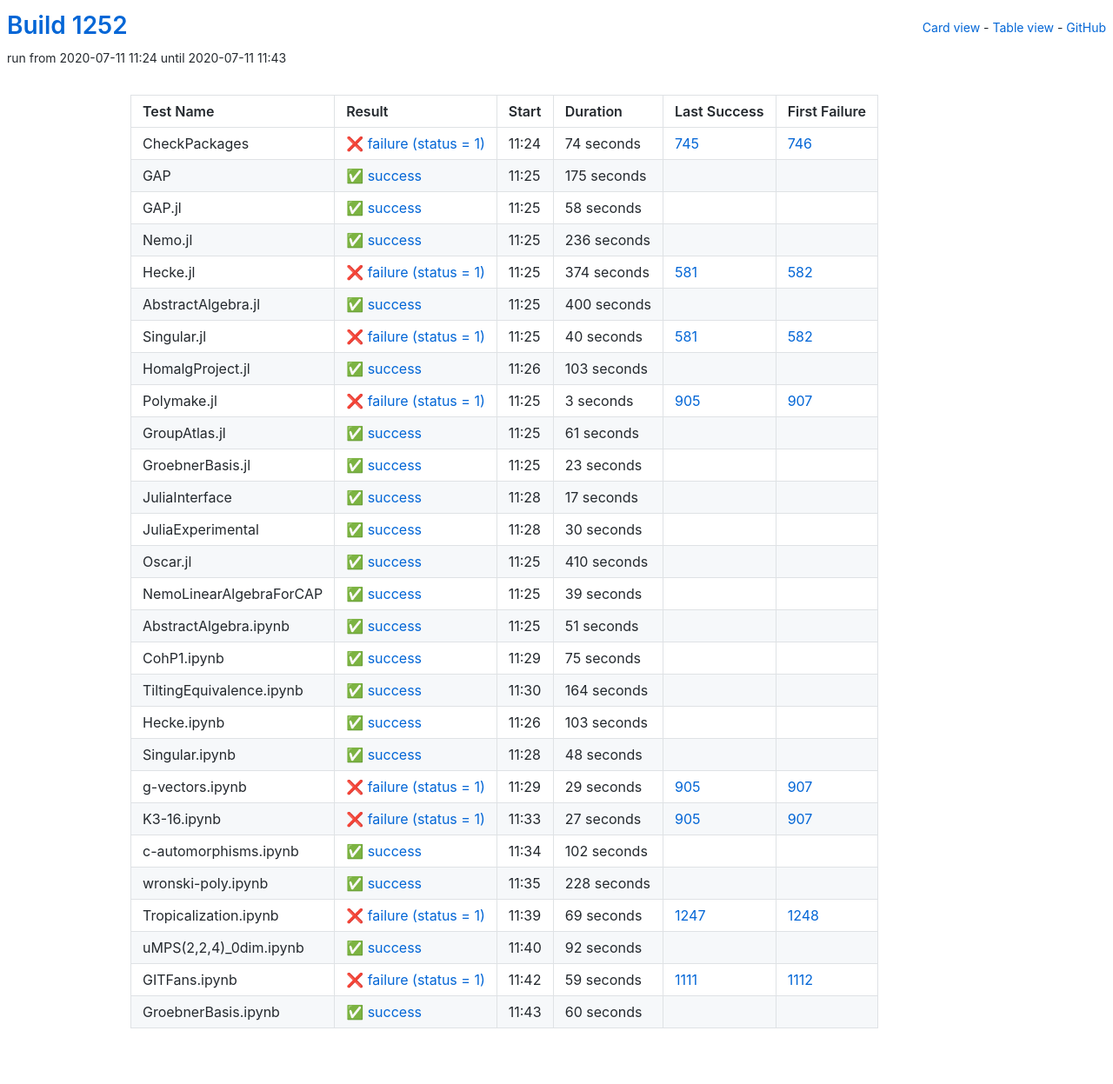
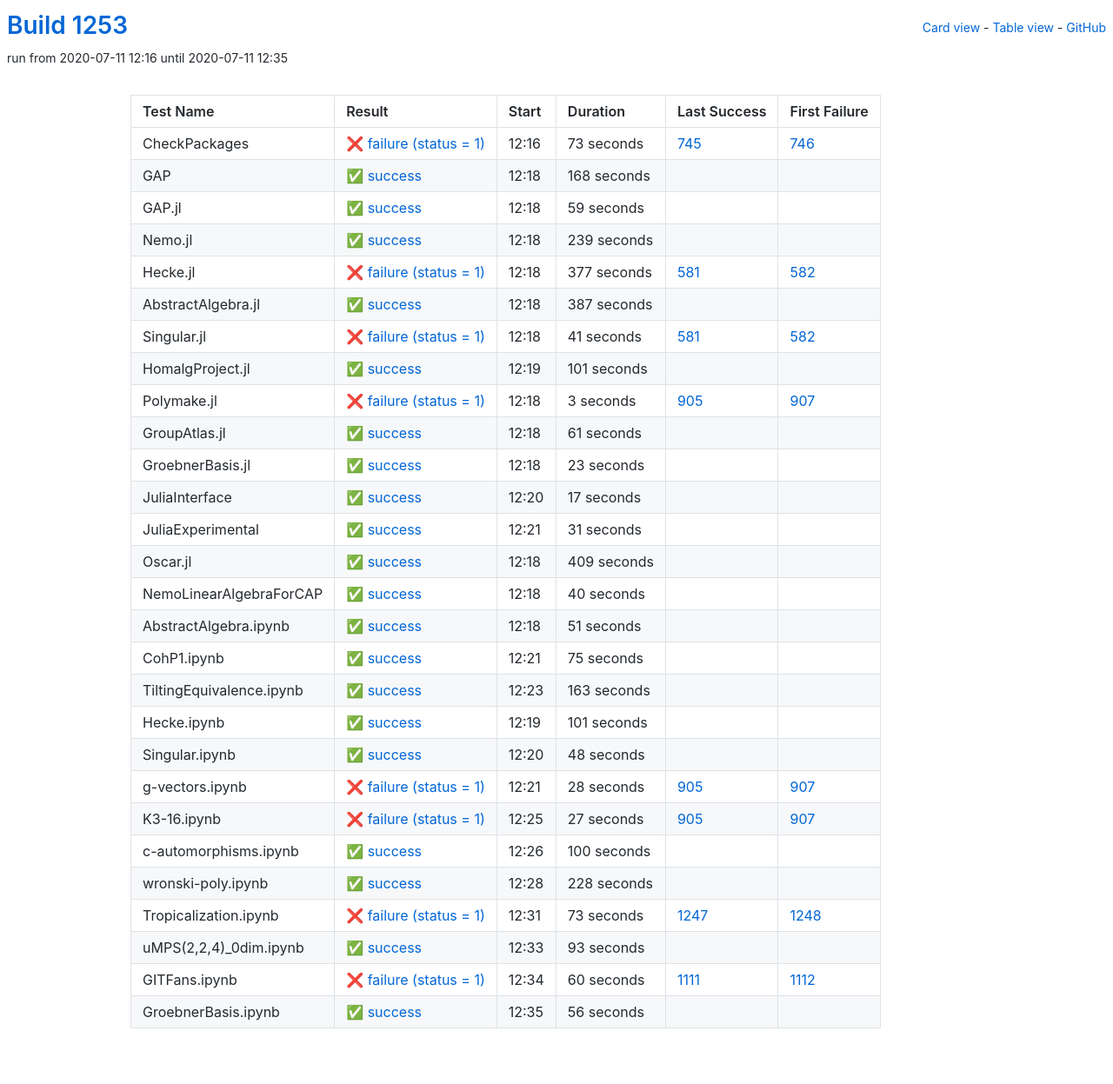
Before and after one commit to oscar-system/oscar-ci-status-1.4, a Jekyll site: the page built from table.html, in a window 1280 px wide. Shown: the whole page at 87% size. Built offline with Jekyll 4.4.1, drawn with Linux system fonts in a browser that asks for light colours.

Commit message:
Build #1253

```diff
--- a/_data/ci.yml
+++ b/_data/ci.yml
@@ -1,6 +1,6 @@
 ---
-build: 1252
-build_url: https://oscarci.mathematik.uni-kl.de/job/oscar-julia-1.4/1252/
+build: 1253
+build_url: https://oscarci.mathematik.uni-kl.de/job/oscar-julia-1.4/1253/
 job: oscar-julia-1.4
 organization: oscar-system
 repo: oscar-ci-status-1.4
@@ -8,104 +8,104 @@ repourl: https://github.com/oscar-system/oscar-ci-status-1.4
 tests:
 - name: CheckPackages
   id: checkpackages
-  log: https://oscarci.mathematik.uni-kl.de/job/oscar-julia-1.4/1252/artifact/logs/build-1252/CheckPackages.log
-  start: 2020-07-11 11:24
+  log: https://oscarci.mathematik.uni-kl.de/job/oscar-julia-1.4/1253/artifact/logs/build-1253/CheckPackages.log
+  start: 2020-07-11 12:16
   success: false
   exitcode: 1
   status: failure
-  duration: 74
+  duration: 73
   last_success: 745
   last_success_url: https://oscarci.mathematik.uni-kl.de/job/oscar-julia-1.4/745/
   first_failure: 746
   first_failure_url: https://oscarci.mathematik.uni-kl.de/job/oscar-julia-1.4/746/
 - name: GAP
   id: gap
-  log: https://oscarci.mathematik.uni-kl.de/job/oscar-julia-1.4/1252/artifact/logs/build-1252/GAP.log
-  start: 2020-07-11 11:25
+  log: https://oscarci.mathematik.uni-kl.de/job/oscar-julia-1.4/1253/artifact/logs/build-1253/GAP.log
+  start: 2020-07-11 12:18
   success: true
   exitcode: 0
   status: success
-  duration: 175
+  duration: 168
   last_success: false
   last_success_url:
   first_failure: false
   first_failure_url:
 - name: GAP.jl
   id: gap-jl
-  log: https://oscarci.mathematik.uni-kl.de/job/oscar-julia-1.4/1252/artifact/logs/build-1252/GAP.jl.log
-  start: 2020-07-11 11:25
+  log: https://oscarci.mathematik.uni-kl.de/job/oscar-julia-1.4/1253/artifact/logs/build-1253/GAP.jl.log
+  start: 2020-07-11 12:18
   success: true
   exitcode: 0
   status: success
-  duration: 58
+  duration: 59
   last_success: false
   last_success_url:
   first_failure: false
   first_failure_url:
 - name: Nemo.jl
   id: nemo-jl
-  log: https://oscarci.mathematik.uni-kl.de/job/oscar-julia-1.4/1252/artifact/logs/build-1252/Nemo.jl.log
-  start: 2020-07-11 11:25
+  log: https://oscarci.mathematik.uni-kl.de/job/oscar-julia-1.4/1253/artifact/logs/build-1253/Nemo.jl.log
+  start: 2020-07-11 12:18
   success: true
   exitcode: 0
   status: success
-  duration: 236
+  duration: 239
   last_success: false
   last_success_url:
   first_failure: false
   first_failure_url:
 - name: Hecke.jl
   id: hecke-jl
-  log: https://oscarci.mathematik.uni-kl.de/job/oscar-julia-1.4/1252/artifact/logs/build-1252/Hecke.jl.log
-  start: 2020-07-11 11:25
+  log: https://oscarci.mathematik.uni-kl.de/job/oscar-julia-1.4/1253/artifact/logs/build-1253/Hecke.jl.log
+  start: 2020-07-11 12:18
   success: false
   exitcode: 1
   status: failure
-  duration: 374
+  duration: 377
   last_success: 581
   last_success_url: https://oscarci.mathematik.uni-kl.de/job/oscar-julia-1.4/581/
   first_failure: 582
   first_failure_url: https://oscarci.mathematik.uni-kl.de/job/oscar-julia-1.4/582/
 - name: AbstractAlgebra.jl
   id: abstractalgebra-jl
-  log: https://oscarci.mathematik.uni-kl.de/job/oscar-julia-1.4/1252/artifact/logs/build-1252/AbstractAlgebra.jl.log
-  start: 2020-07-11 11:25
+  log: https://oscarci.mathematik.uni-kl.de/job/oscar-julia-1.4/1253/artifact/logs/build-1253/AbstractAlgebra.jl.log
+  start: 2020-07-11 12:18
   success: true
   exitcode: 0
   status: success
-  duration: 400
+  duration: 387
   last_success: false
   last_success_url:
   first_failure: false
   first_failure_url:
 - name: Singular.jl
   id: singular-jl
-  log: https://oscarci.mathematik.uni-kl.de/job/oscar-julia-1.4/1252/artifact/logs/build-1252/Singular.jl.log
-  start: 2020-07-11 11:25
+  log: https://oscarci.mathematik.uni-kl.de/job/oscar-julia-1.4/1253/artifact/logs/build-1253/Singular.jl.log
+  start: 2020-07-11 12:18
   success: false
   exitcode: 1
   status: failure
-  duration: 40
+  duration: 41
   last_success: 581
   last_success_url: https://oscarci.mathematik.uni-kl.de/job/oscar-julia-1.4/581/
   first_failure: 582
   first_failure_url: https://oscarci.mathematik.uni-kl.de/job/oscar-julia-1.4/582/
 - name: HomalgProject.jl
   id: homalgproject-jl
-  log: https://oscarci.mathematik.uni-kl.de/job/oscar-julia-1.4/1252/artifact/logs/build-1252/HomalgProject.jl.log
-  start: 2020-07-11 11:26
+  log: https://oscarci.mathematik.uni-kl.de/job/oscar-julia-1.4/1253/artifact/logs/build-1253/HomalgProject.jl.log
+  start: 2020-07-11 12:19
   success: true
   exitcode: 0
   status: success
-  duration: 103
+  duration: 101
   last_success: false
   last_success_url:
   first_failure: false
   first_failure_url:
 - name: Polymake.jl
   id: polymake-jl
-  log: https://oscarci.mathematik.uni-kl.de/job/oscar-julia-1.4/1252/artifact/logs/build-1252/Polymake.jl.log
-  start: 2020-07-11 11:25
+  log: https://oscarci.mathematik.uni-kl.de/job/oscar-julia-1.4/1253/artifact/logs/build-1253/Polymake.jl.log
+  start: 2020-07-11 12:18
   success: false
   exitcode: 1
   status: failure
@@ -116,8 +116,8 @@ tests:
   first_failure_url: https://oscarci.mathematik.uni-kl.de/job/oscar-julia-1.4/907/
 - name: GroupAtlas.jl
   id: groupatlas-jl
-  log: https://oscarci.mathematik.uni-kl.de/job/oscar-julia-1.4/1252/artifact/logs/build-1252/GroupAtlas.jl.log
-  start: 2020-07-11 11:25
+  log: https://oscarci.mathematik.uni-kl.de/job/oscar-julia-1.4/1253/artifact/logs/build-1253/GroupAtlas.jl.log
+  start: 2020-07-11 12:18
   success: true
   exitcode: 0
   status: success
@@ -128,8 +128,8 @@ tests:
   first_failure_url:
 - name: GroebnerBasis.jl
   id: groebnerbasis-jl
-  log: https://oscarci.mathematik.uni-kl.de/job/oscar-julia-1.4/1252/artifact/logs/build-1252/GroebnerBasis.jl.log
-  start: 2020-07-11 11:25
+  log: https://oscarci.mathematik.uni-kl.de/job/oscar-julia-1.4/1253/artifact/logs/build-1253/GroebnerBasis.jl.log
+  start: 2020-07-11 12:18
   success: true
   exitcode: 0
   status: success
@@ -140,8 +140,8 @@ tests:
   first_failure_url:
 - name: JuliaInterface
   id: juliainterface
-  log: https://oscarci.mathematik.uni-kl.de/job/oscar-julia-1.4/1252/artifact/logs/build-1252/JuliaInterface.log
-  start: 2020-07-11 11:28
+  log: https://oscarci.mathematik.uni-kl.de/job/oscar-julia-1.4/1253/artifact/logs/build-1253/JuliaInterface.log
+  start: 2020-07-11 12:20
   success: true
   exitcode: 0
   status: success
@@ -152,44 +152,44 @@ tests:
   first_failure_url:
 - name: JuliaExperimental
   id: juliaexperimental
-  log: https://oscarci.mathematik.uni-kl.de/job/oscar-julia-1.4/1252/artifact/logs/build-1252/JuliaExperimental.log
-  start: 2020-07-11 11:28
+  log: https://oscarci.mathematik.uni-kl.de/job/oscar-julia-1.4/1253/artifact/logs/build-1253/JuliaExperimental.log
+  start: 2020-07-11 12:21
   success: true
   exitcode: 0
   status: success
-  duration: 30
+  duration: 31
   last_success: false
   last_success_url:
   first_failure: false
   first_failure_url:
 - name: Oscar.jl
   id: oscar-jl
-  log: https://oscarci.mathematik.uni-kl.de/job/oscar-julia-1.4/1252/artifact/logs/build-1252/Oscar.jl.log
-  start: 2020-07-11 11:25
+  log: https://oscarci.mathematik.uni-kl.de/job/oscar-julia-1.4/1253/artifact/logs/build-1253/Oscar.jl.log
+  start: 2020-07-11 12:18
   success: true
   exitcode: 0
   status: success
-  duration: 410
+  duration: 409
   last_success: false
   last_success_url:
   first_failure: false
   first_failure_url:
 - name: NemoLinearAlgebraForCAP
   id: nemolinearalgebraforcap
-  log: https://oscarci.mathematik.uni-kl.de/job/oscar-julia-1.4/1252/artifact/logs/build-1252/NemoLinearAlgebraForCAP.log
-  start: 2020-07-11 11:25
+  log: https://oscarci.mathematik.uni-kl.de/job/oscar-julia-1.4/1253/artifact/logs/build-1253/NemoLinearAlgebraForCAP.log
+  start: 2020-07-11 12:18
   success: true
   exitcode: 0
   status: success
-  duration: 39
+  duration: 40
   last_success: false
   last_success_url:
   first_failure: false
   first_failure_url:
 - name: AbstractAlgebra.ipynb
   id: abstractalgebra-ipynb
-  log: https://oscarci.mathematik.uni-kl.de/job/oscar-julia-1.4/1252/artifact/logs/build-1252/AbstractAlgebra.ipynb.log
-  start: 2020-07-11 11:25
+  log: https://oscarci.mathematik.uni-kl.de/job/oscar-julia-1.4/1253/artifact/logs/build-1253/AbstractAlgebra.ipynb.log
+  start: 2020-07-11 12:18
   success: true
   exitcode: 0
   status: success
@@ -200,8 +200,8 @@ tests:
   first_failure_url:
 - name: CohP1.ipynb
   id: cohp1-ipynb
-  log: https://oscarci.mathematik.uni-kl.de/job/oscar-julia-1.4/1252/artifact/logs/build-1252/CohP1.ipynb.log
-  start: 2020-07-11 11:29
+  log: https://oscarci.mathematik.uni-kl.de/job/oscar-julia-1.4/1253/artifact/logs/build-1253/CohP1.ipynb.log
+  start: 2020-07-11 12:21
   success: true
   exitcode: 0
   status: success
@@ -212,32 +212,32 @@ tests:
   first_failure_url:
 - name: TiltingEquivalence.ipynb
   id: tiltingequivalence-ipynb
-  log: https://oscarci.mathematik.uni-kl.de/job/oscar-julia-1.4/1252/artifact/logs/build-1252/TiltingEquivalence.ipynb.log
-  start: 2020-07-11 11:30
+  log: https://oscarci.mathematik.uni-kl.de/job/oscar-julia-1.4/1253/artifact/logs/build-1253/TiltingEquivalence.ipynb.log
+  start: 2020-07-11 12:23
   success: true
   exitcode: 0
   status: success
-  duration: 164
+  duration: 163
   last_success: false
   last_success_url:
   first_failure: false
   first_failure_url:
 - name: Hecke.ipynb
   id: hecke-ipynb
-  log: https://oscarci.mathematik.uni-kl.de/job/oscar-julia-1.4/1252/artifact/logs/build-1252/Hecke.ipynb.log
-  start: 2020-07-11 11:26
+  log: https://oscarci.mathematik.uni-kl.de/job/oscar-julia-1.4/1253/artifact/logs/build-1253/Hecke.ipynb.log
+  start: 2020-07-11 12:19
   success: true
   exitcode: 0
   status: success
-  duration: 103
+  duration: 101
   last_success: false
   last_success_url:
   first_failure: false
   first_failure_url:
 - name: Singular.ipynb
   id: singular-ipynb
-  log: https://oscarci.mathematik.uni-kl.de/job/oscar-julia-1.4/1252/artifact/logs/build-1252/Singular.ipynb.log
-  start: 2020-07-11 11:28
+  log: https://oscarci.mathematik.uni-kl.de/job/oscar-julia-1.4/1253/artifact/logs/build-1253/Singular.ipynb.log
+  start: 2020-07-11 12:20
   success: true
   exitcode: 0
   status: success
@@ -248,20 +248,20 @@ tests:
   first_failure_url:
 - name: g-vectors.ipynb
   id: g-vectors-ipynb
-  log: https://oscarci.mathematik.uni-kl.de/job/oscar-julia-1.4/1252/artifact/logs/build-1252/g-vectors.ipynb.log
-  start: 2020-07-11 11:29
+  log: https://oscarci.mathematik.uni-kl.de/job/oscar-julia-1.4/1253/artifact/logs/build-1253/g-vectors.ipynb.log
+  start: 2020-07-11 12:21
   success: false
   exitcode: 1
   status: failure
-  duration: 29
+  duration: 28
   last_success: 905
   last_success_url: https://oscarci.mathematik.uni-kl.de/job/oscar-julia-1.4/905/
   first_failure: 907
   first_failure_url: https://oscarci.mathematik.uni-kl.de/job/oscar-julia-1.4/907/
 - name: K3-16.ipynb
   id: k3-16-ipynb
-  log: https://oscarci.mathematik.uni-kl.de/job/oscar-julia-1.4/1252/artifact/logs/build-1252/K3-16.ipynb.log
-  start: 2020-07-11 11:33
+  log: https://oscarci.mathematik.uni-kl.de/job/oscar-julia-1.4/1253/artifact/logs/build-1253/K3-16.ipynb.log
+  start: 2020-07-11 12:25
   success: false
   exitcode: 1
   status: failure
@@ -272,20 +272,20 @@ tests:
   first_failure_url: https://oscarci.mathematik.uni-kl.de/job/oscar-julia-1.4/907/
 - name: c-automorphisms.ipynb
   id: c-automorphisms-ipynb
-  log: https://oscarci.mathematik.uni-kl.de/job/oscar-julia-1.4/1252/artifact/logs/build-1252/c-automorphisms.ipynb.log
-  start: 2020-07-11 11:34
+  log: https://oscarci.mathematik.uni-kl.de/job/oscar-julia-1.4/1253/artifact/logs/build-1253/c-automorphisms.ipynb.log
+  start: 2020-07-11 12:26
   success: true
   exitcode: 0
   status: success
-  duration: 102
+  duration: 100
   last_success: false
   last_success_url:
   first_failure: false
   first_failure_url:
 - name: wronski-poly.ipynb
   id: wronski-poly-ipynb
-  log: https://oscarci.mathematik.uni-kl.de/job/oscar-julia-1.4/1252/artifact/logs/build-1252/wronski-poly.ipynb.log
-  start: 2020-07-11 11:35
+  log: https://oscarci.mathematik.uni-kl.de/job/oscar-julia-1.4/1253/artifact/logs/build-1253/wronski-poly.ipynb.log
+  start: 2020-07-11 12:28
   success: true
   exitcode: 0
   status: success
@@ -296,48 +296,48 @@ tests:
   first_failure_url:
 - name: Tropicalization.ipynb
   id: tropicalization-ipynb
-  log: https://oscarci.mathematik.uni-kl.de/job/oscar-julia-1.4/1252/artifact/logs/build-1252/Tropicalization.ipynb.log
-  start: 2020-07-11 11:39
+  log: https://oscarci.mathematik.uni-kl.de/job/oscar-julia-1.4/1253/artifact/logs/build-1253/Tropicalization.ipynb.log
+  start: 2020-07-11 12:31
   success: false
   exitcode: 1
   status: failure
-  duration: 69
+  duration: 73
   last_success: 1247
   last_success_url: https://oscarci.mathematik.uni-kl.de/job/oscar-julia-1.4/1247/
   first_failure: 1248
   first_failure_url: https://oscarci.mathematik.uni-kl.de/job/oscar-julia-1.4/1248/
 - name: uMPS(2,2,4)_0dim.ipynb
   id: umps-2-2-4-0dim-ipynb
-  log: https://oscarci.mathematik.uni-kl.de/job/oscar-julia-1.4/1252/artifact/logs/build-1252/uMPS-2-2-4-_0dim.ipynb.log
-  start: 2020-07-11 11:40
+  log: https://oscarci.mathematik.uni-kl.de/job/oscar-julia-1.4/1253/artifact/logs/build-1253/uMPS-2-2-4-_0dim.ipynb.log
+  start: 2020-07-11 12:33
   success: true
   exitcode: 0
   status: success
-  duration: 92
+  duration: 93
   last_success: false
   last_success_url:
   first_failure: false
   first_failure_url:
 - name: GITFans.ipynb
   id: gitfans-ipynb
-  log: https://oscarci.mathematik.uni-kl.de/job/oscar-julia-1.4/1252/artifact/logs/build-1252/GITFans.ipynb.log
-  start: 2020-07-11 11:42
+  log: https://oscarci.mathematik.uni-kl.de/job/oscar-julia-1.4/1253/artifact/logs/build-1253/GITFans.ipynb.log
+  start: 2020-07-11 12:34
   success: false
   exitcode: 1
   status: failure
-  duration: 59
+  duration: 60
   last_success: 1111
   last_success_url: https://oscarci.mathematik.uni-kl.de/job/oscar-julia-1.4/1111/
   first_failure: 1112
   first_failure_url: https://oscarci.mathematik.uni-kl.de/job/oscar-julia-1.4/1112/
 - name: GroebnerBasis.ipynb
   id: groebnerbasis-ipynb
-  log: https://oscarci.mathematik.uni-kl.de/job/oscar-julia-1.4/1252/artifact/logs/build-1252/GroebnerBasis.ipynb.log
-  start: 2020-07-11 11:43
+  log: https://oscarci.mathematik.uni-kl.de/job/oscar-julia-1.4/1253/artifact/logs/build-1253/GroebnerBasis.ipynb.log
+  start: 2020-07-11 12:35
   success: true
   exitcode: 0
   status: success
-  duration: 60
+  duration: 56
   last_success: false
   last_success_url:
   first_failure: false
```
Also changed, not shown: README.md.
